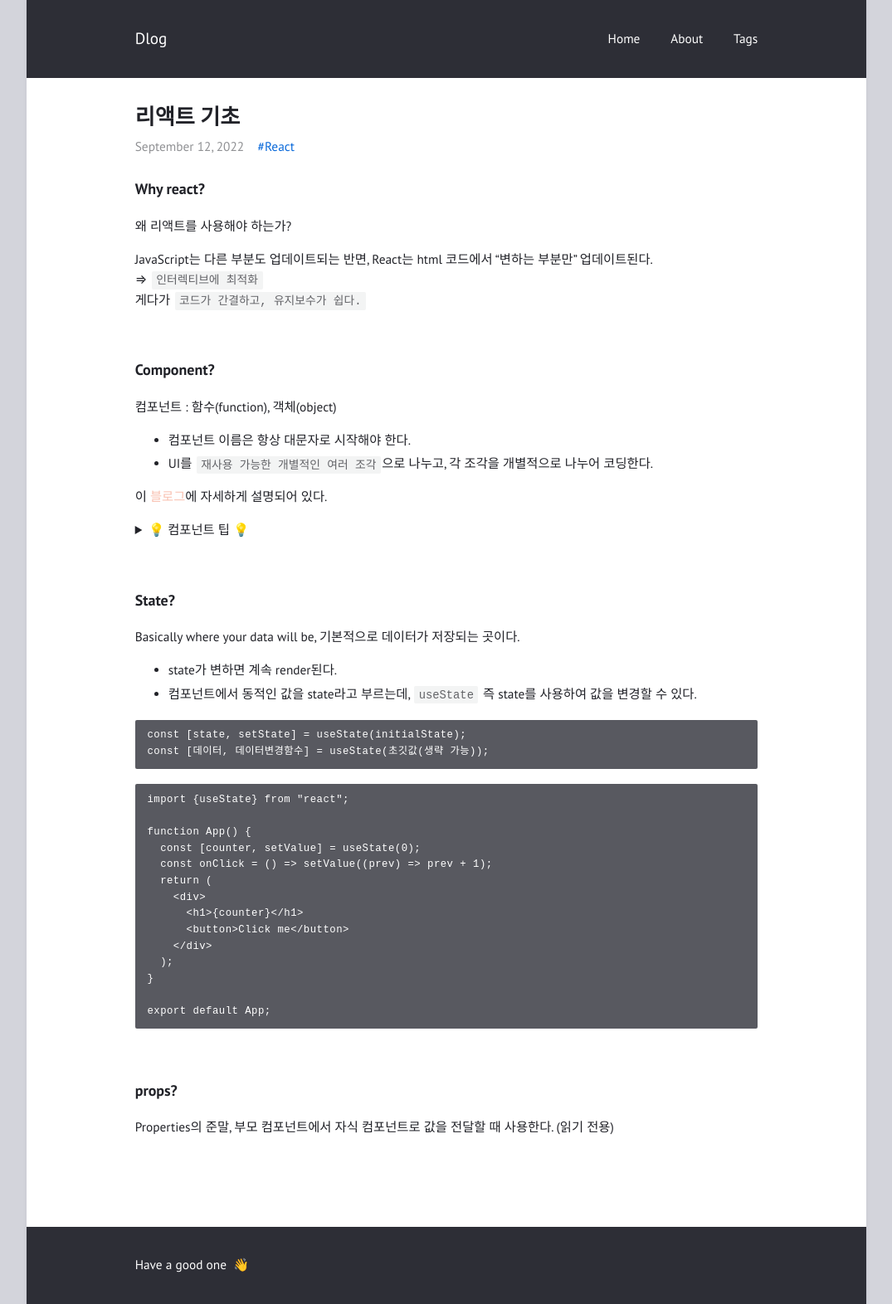
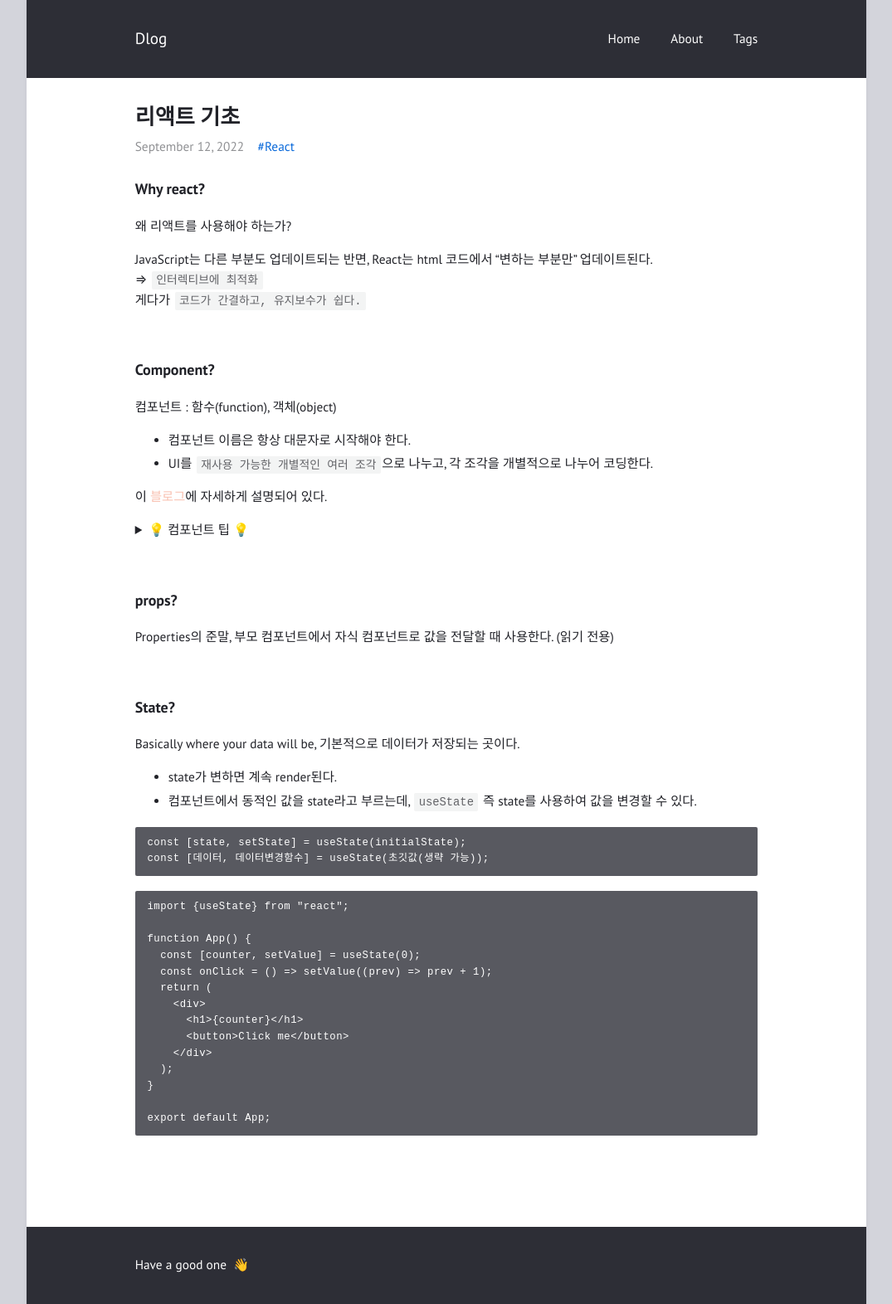
Before and after one commit to feb-dain/feb-dain.github.io, a Jekyll site: the page built from _posts/2022-09-12-basic-react.md, in a window 1280 px wide. Shown: the whole page at 83% size, without its empty margins (102-1177 px from the left). Built offline with Jekyll 4.4.1, drawn with Linux system fonts in a browser that asks for light colours; comment, search, counter and statistics services are not loaded; some of the changed lines change nothing that is shown.

Commit message:
Update 2022-09-12-basic-react.md

`````diff
--- a/_posts/2022-09-12-basic-react.md
+++ b/_posts/2022-09-12-basic-react.md
@@ -34,6 +34,11 @@
 </details>
 <br>
 
+### props?
+Properties의 준말, 부모 컴포넌트에서 자식 컴포넌트로 값을 전달할 때 사용한다. (읽기 전용)
+
+<br>
+
 ### State?
 Basically where your data will be, 기본적으로 데이터가 저장되는 곳이다.<br>
 - state가 변하면 계속 render된다.
@@ -62,8 +67,3 @@
 ````
 
 <br>
-
-### props?
-Properties의 준말, 부모 컴포넌트에서 자식 컴포넌트로 값을 전달할 때 사용한다. (읽기 전용)
-
-<br>
`````
